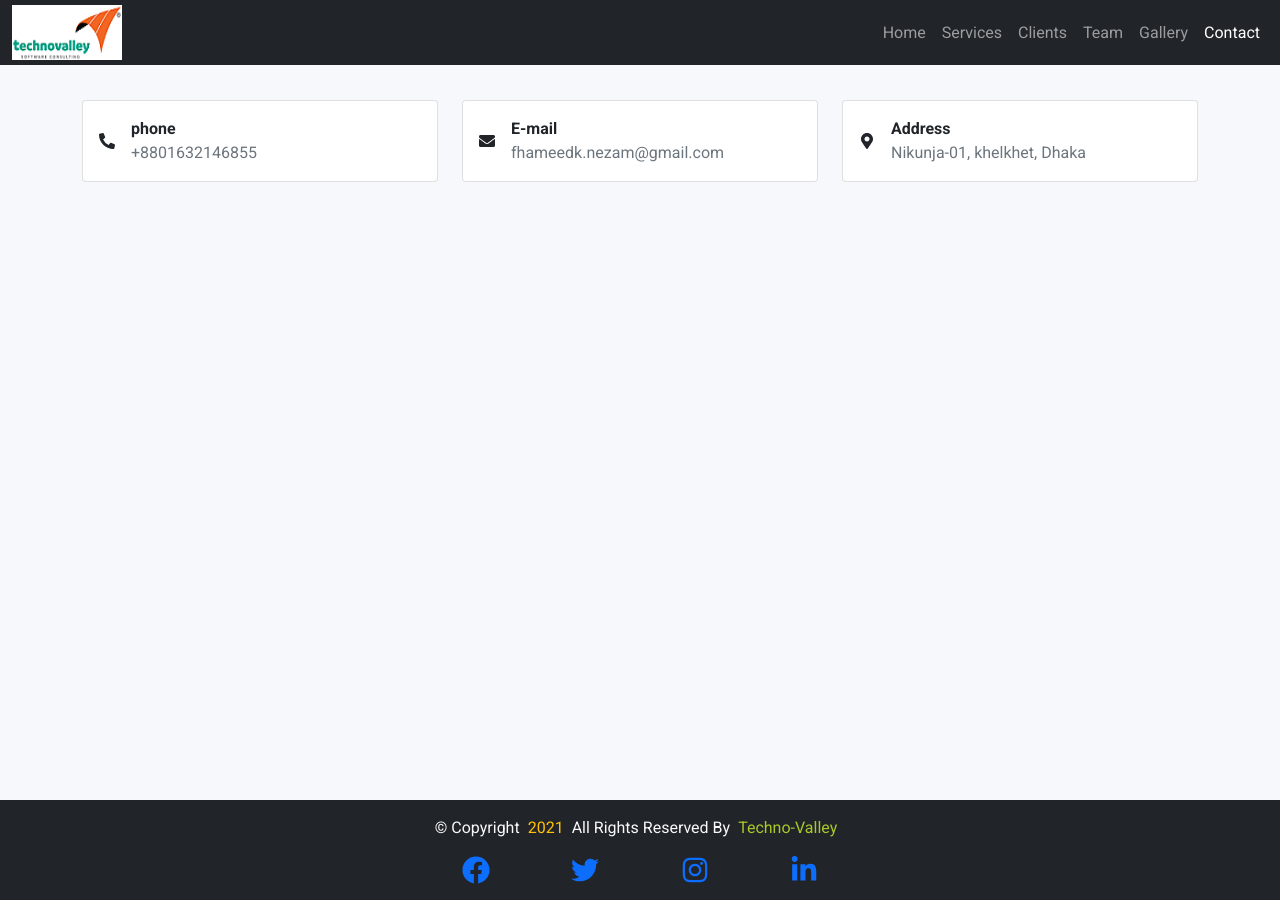
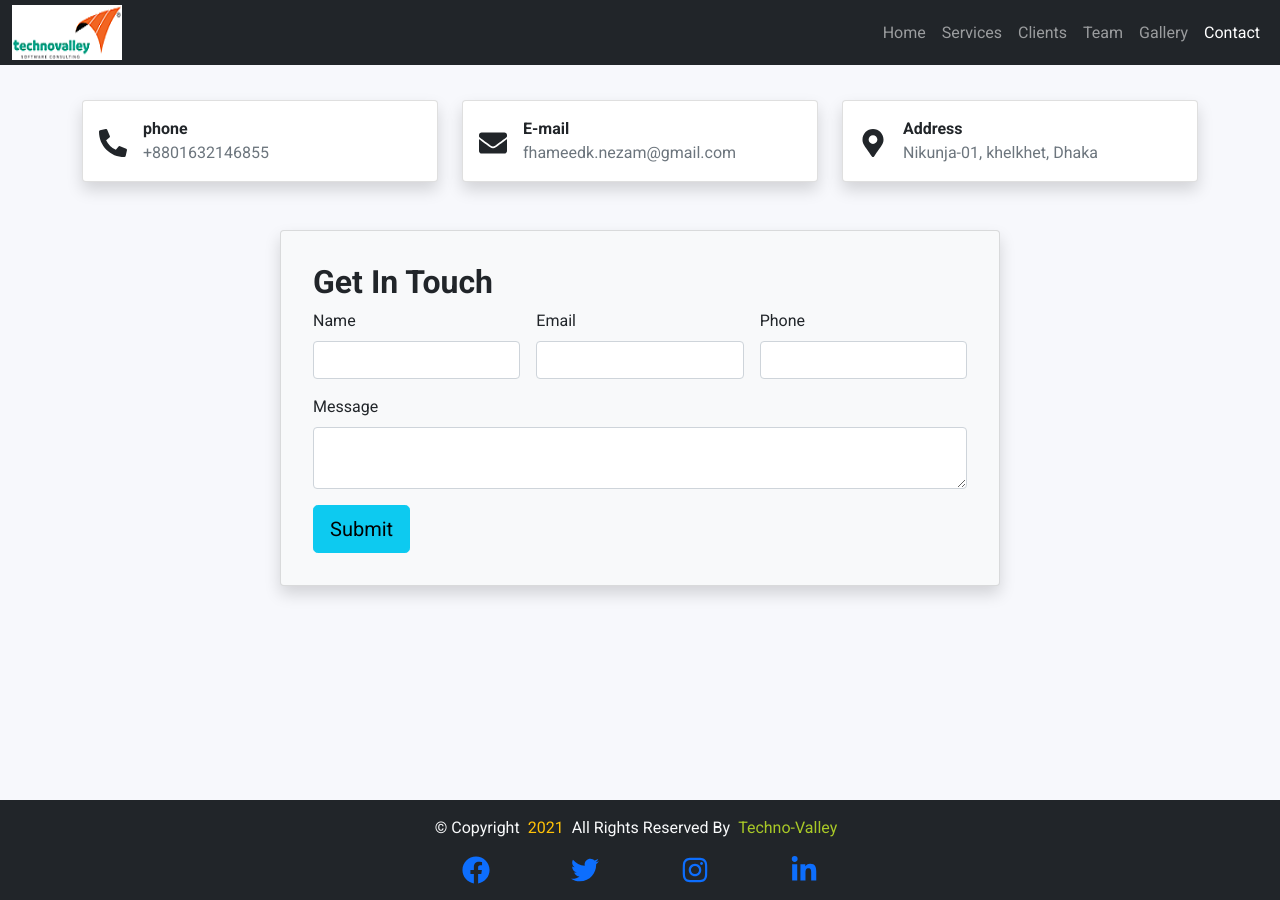
Before and after one commit to nezam0003/Techno-Valley, a React (Create React App) app: page /contact in a window 1280 px wide. Built offline with nearby package versions, Linux system fonts and the light colour scheme.

Commit message:
Contact : contactForm done

```diff
--- /dev/null
+++ b/src/components/ContactForm.jsx
@@ -0,0 +1,127 @@
+import React, { useState } from "react";
+
+const ContactForm = () => {
+  const [userInfo, setUserInfo] = useState({
+    name: "",
+    email: "",
+    phone: "",
+    message: "",
+  });
+
+  const inputFieldHandller = (e) => {
+    const { name, value } = e.target;
+    setUserInfo({
+      ...userInfo,
+      [name]: value,
+    });
+  };
+  const handleSubmit = (e) => {
+    e.preventDefault();
+    if (userInfo.name && userInfo.email && userInfo.phone && userInfo.message) {
+      alert("form submission successfull");
+      setUserInfo({
+        name: "",
+        email: "",
+        phone: "",
+        message: "",
+      });
+    } else {
+      alert("please give us your requried information");
+    }
+  };
+
+  return (
+    <>
+      <div className="container">
+        <div className="row mt-5">
+          <div className="col-10 mx-auto col-md-8">
+            <div className="card bg-light shadow text-dark p-3">
+              <div className="card-body">
+                <h2 className="text-capitalize fw-bold">get in touch</h2>
+                <form onSubmit={handleSubmit}>
+                  <div className="row g-3">
+                    <div className="col-md-12 col-lg-4">
+                      <label
+                        htmlFor="name"
+                        className="form-label text-capitalize"
+                      >
+                        name
+                      </label>
+                      <input
+                        type="text"
+                        name="name"
+                        id="name"
+                        value={userInfo.name}
+                        onChange={inputFieldHandller}
+                        className="form-control"
+                        autoComplete="off"
+                      />
+                    </div>
+                    <div className="col-md-12 col-lg-4">
+                      <label
+                        htmlFor="email"
+                        className="form-label text-capitalize"
+                      >
+                        email
+                      </label>
+                      <input
+                        type="email"
+                        name="email"
+                        id="email"
+                        value={userInfo.email}
+                        onChange={inputFieldHandller}
+                        className="form-control"
+                        autoComplete="off"
+                      />
+                    </div>
+                    <div className="col-md-12 col-lg-4">
+                      <label
+                        htmlFor="phone"
+                        className="form-label text-capitalize"
+                      >
+                        phone
+                      </label>
+                      <input
+                        type="number"
+                        name="phone"
+                        id="phone"
+                        value={userInfo.phone}
+                        onChange={inputFieldHandller}
+                        className="form-control"
+                        autoComplete="off"
+                      />
+                    </div>
+                    <div className="col-12">
+                      <label
+                        htmlFor="message"
+                        className="form-label text-capitalize"
+                      >
+                        message
+                      </label>
+                      <textarea
+                        className="form-control"
+                        name="message"
+                        id="message"
+                        value={userInfo.message}
+                        onChange={inputFieldHandller}
+                      ></textarea>
+                    </div>
+                  </div>
+                  <div className="d-grid d-sm-block">
+                    <input
+                      className="btn btn-info btn-lg  mt-3"
+                      type="submit"
+                      value="Submit"
+                    />
+                  </div>
+                </form>
+              </div>
+            </div>
+          </div>
+        </div>
+      </div>
+    </>
+  );
+};
+
+export default ContactForm;
--- a/src/components/ContactInformation.jsx
+++ b/src/components/ContactInformation.jsx
@@ -9,13 +9,13 @@ const contactData = [
     subtitle: "+8801632146855",
   },
   {
-    id: 1,
+    id: 2,
     icon: <FaEnvelope />,
     title: "E-mail",
     subtitle: "fhameedk.nezam@gmail.com",
   },
   {
-    id: 1,
+    id: 3,
     icon: <FaMapMarkerAlt />,
     title: "Address",
     subtitle: "Nikunja-01, khelkhet, Dhaka",
@@ -32,9 +32,9 @@ const ContactInformation = () => {
               key={data.id}
               className=" col-10 mx-auto  mb-2 mb-lg-0 col-md-6 col-lg-4"
             >
-              <div className="card bg-white text-dark">
+              <div className="card bg-white shadow text-dark">
                 <div className="card-body d-flex justify-content-start align-items-center ">
-                  {data.icon}
+                  <div className="fs-3">{data.icon}</div>
                   <div className="mx-3">
                     <div className="fw-bold">{data.title}</div>
                     <div className="text-muted">{data.subtitle}</div>
--- a/src/pages/Contact.jsx
+++ b/src/pages/Contact.jsx
@@ -1,4 +1,5 @@
 import React from "react";
+import ContactForm from "../components/ContactForm";
 import ContactInformation from "../components/ContactInformation";
 
 const Contact = () => {
@@ -7,6 +8,7 @@ const Contact = () => {
       <div className="contact">
         <div className="container">
           <ContactInformation />
+          <ContactForm />
         </div>
       </div>
     </>
```
